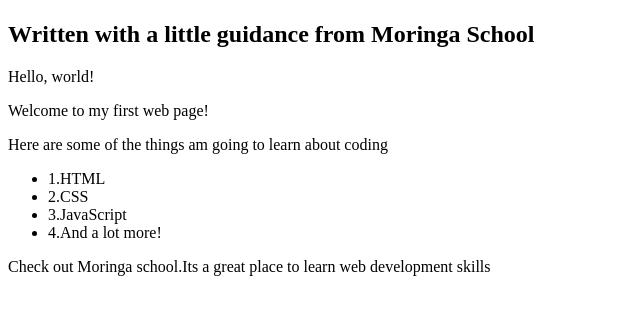
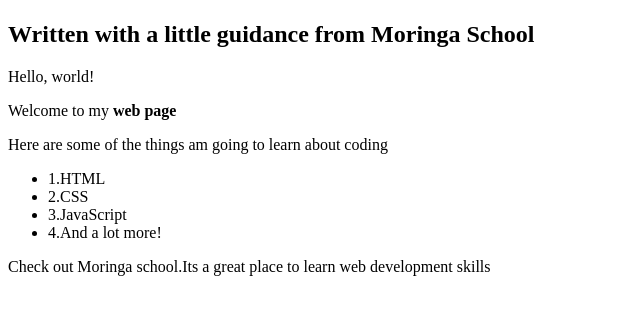
Before and after one commit to justkhalif/new-webpage, a plain HTML site: page my-favorite-things.html in a window 1280 px wide. Shown: the part 59-374 px from the top of the page, without its empty margins (0-640 px from the left). Drawn offline with Linux system fonts and the light colour scheme.

Commit message:
add changes to be commited

```diff
--- a/my-favorite-things.html
+++ b/my-favorite-things.html
@@ -8,7 +8,7 @@
     <h2>Written with a little guidance from Moringa School</h2>
 
     <p>Hello, world!</p>
-    <p>Welcome to my first web page!</p>
+    <p>Welcome to my <strong> web page</strong></p>
     <p>Here are some of the things am going to learn about coding</p>
 
    <ul>
```
